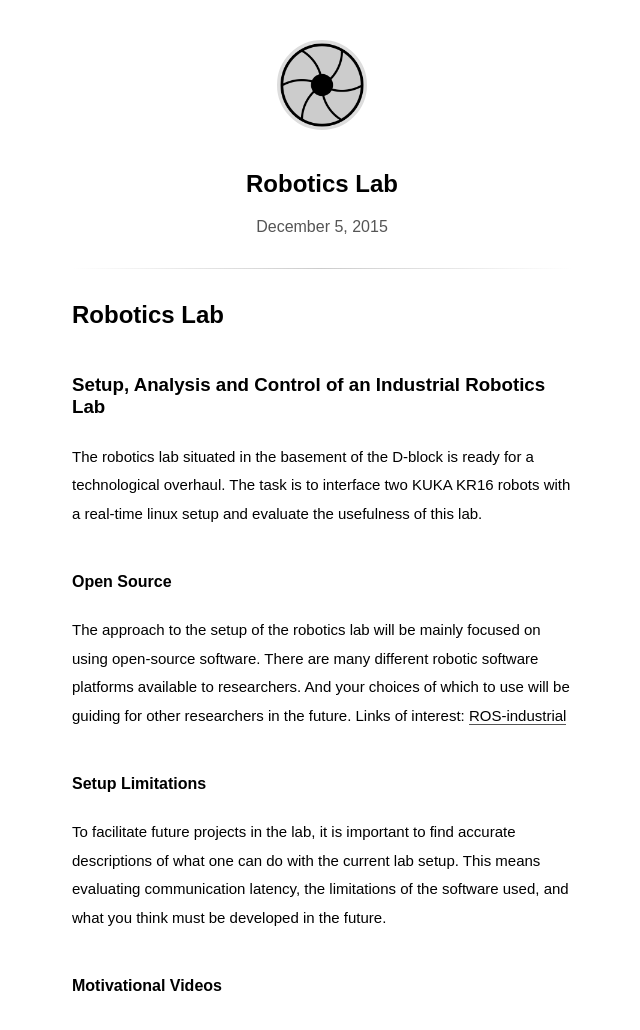
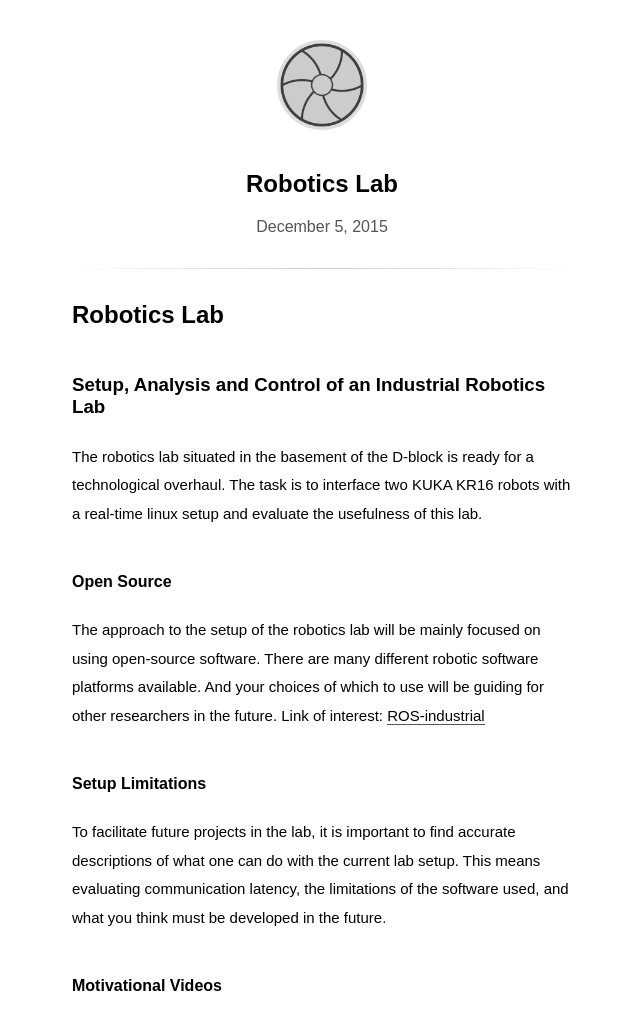
Before and after one commit to gravdahl-master/gravdahl-master.github.io, a Jekyll site: the page built from _posts/2015-12-05-robotics-lab.md, in a window 1280 px wide, cut to the strip 0-1061 px from the top of the page. Shown: the top 1030 px of the strip, without its empty margins (318-958 px from the left). Built offline with Jekyll 4.4.1, drawn with Linux system fonts in a browser that asks for light colours; some web fonts are replaced.

Commit message:
Fixed logo to be grey like the actual turbine thingy, and minor thing in robotics lab post

```diff
--- a/_posts/2015-12-05-robotics-lab.md
+++ b/_posts/2015-12-05-robotics-lab.md
@@ -10,7 +10,7 @@ categories: [industrial robotics, robotics, real-time]
 The robotics lab situated in the basement of the D-block is ready for a technological overhaul. The task is to interface two KUKA KR16 robots with a real-time linux setup and evaluate the usefulness of this lab.
 
 #### Open Source ####
-The approach to the setup of the robotics lab will be mainly focused on using open-source software. There are many different robotic software platforms available to researchers. And your choices of which to use will be guiding for other researchers in the future. Links of interest: [ROS-industrial](http://rosindustrial.org/)
+The approach to the setup of the robotics lab will be mainly focused on using open-source software. There are many different robotic software platforms available. And your choices of which to use will be guiding for other researchers in the future. Link of interest: [ROS-industrial](http://rosindustrial.org/)
 
 #### Setup Limitations ####
 To facilitate future projects in the lab, it is important to find accurate descriptions of what one can do with the current lab setup. This means evaluating communication latency, the limitations of the software used, and what you think must be developed in the future.
```
Also changed, not shown: assets/logo-gravdahl.png.
